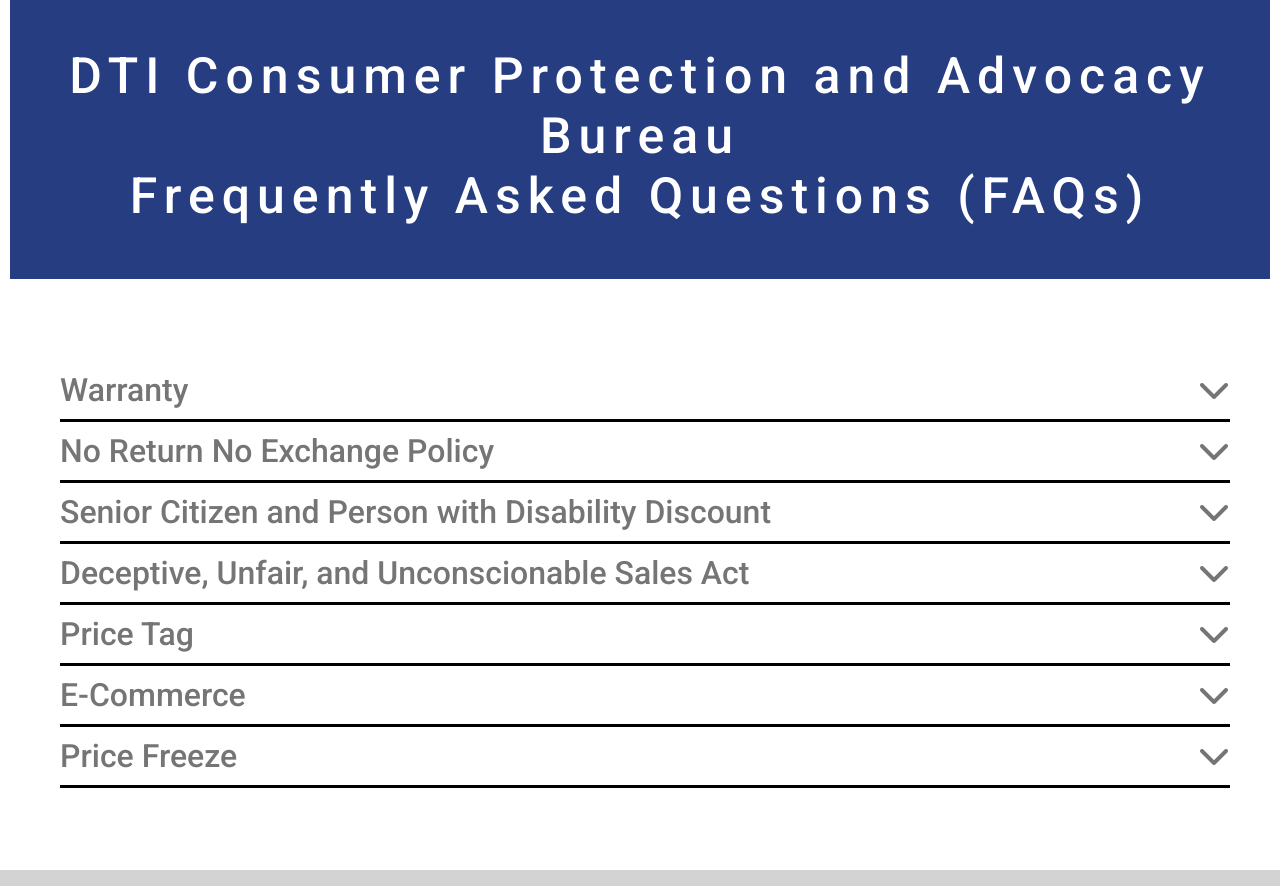
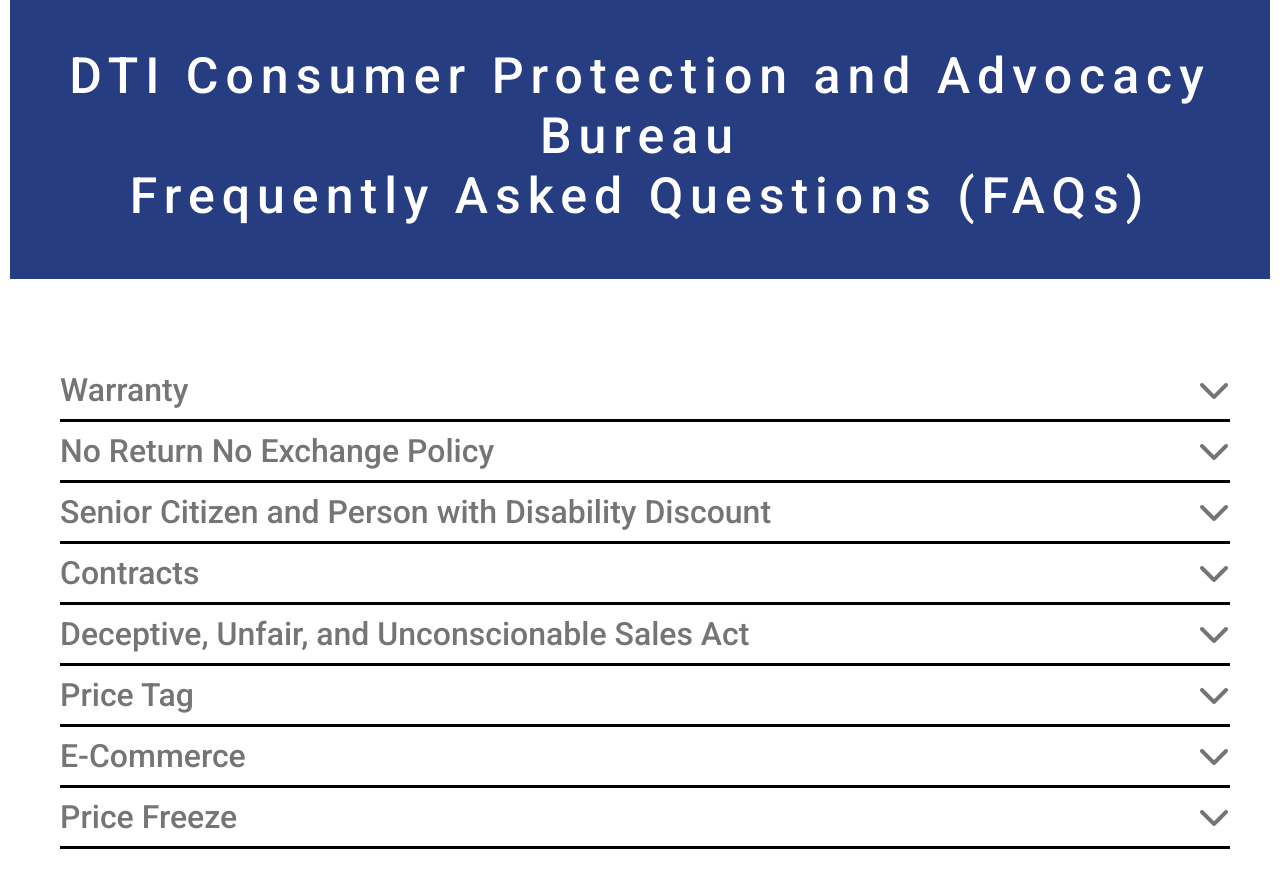
Before and after one commit to dti-cpab/frequentlyaskedquestions.github.io, a plain HTML site: page index.html in a window 1280 px wide. Shown: the part 107-993 px from the top of the page. Drawn offline with Linux system fonts and the light colour scheme.

Commit message:
Update index.html

```diff
--- a/index.html
+++ b/index.html
@@ -366,6 +366,43 @@
           </div>
         </div>
     </li>
+      <li>
+        <div class="topic">
+          <div class="topic-title"> Contracts </div>
+          <div class="topic-chevron">
+            <i class="fa fa-chevron-down" id="contract" onclick="chevronClick(id)"></i>
+          </div>
+          <div class="answers" id="contract-div">
+            <ul class="questions-list">
+              <li class="list-div">
+                <h4 id="contr-ques1-head" onclick="questionClick(id)"> <span id="plus"> &plus; </span> What is Contract?</h4>
+                <div class="answer-paragraph-hide" id="contr-ques1-ans">
+                  <p>According to the <b> Civil Code of the Philippines, Title II, Chapter 1, Article 1305:</b>
+                    A contract is a meeting of minds between two persons whereby one binds himself,
+                    with respect to the other, to give something or to render some service </p>
+                    <p>There is no contract unless the following requisites concur:</p>
+                    <p>(1) Consent of the contracting parties;</p>
+                    <p>(2) Object (or service) which is the subject matter of the contract;</p>
+                    <p>(3) Cause of the obligation which is established.(1261)</p>
+                </div>
+              </li>
+               <li class="list-div">
+                <h4 id="contr-ques2-head" onclick="questionClick(id)"> <span id="plus"> &plus; </span> What can DTI do with regards to contracts?</h4>
+                <div class="answer-paragraph-hide" id="contr-ques2-ans">
+                  <p>Your transaction with these entities are governed by a contract and is beyond the authority of DTI.
+                    In this regard, the terms and conditions thereof, particularly the provisions on payments, penalties,
+                    and termination constitute a binding agreement, provided they are not contrary to law, morals, good customs, public order, or public policy.</p>
+                    <p>We advise you to check the terms of the contract, particularly on cancellation, termination,
+                      and refund to guide you on your matters, as well as to reach out to a representative from the entity.</p>
+
+                </div>
+              </li>
+
+
+
+            </ul>
+          </div>
+        </div>
 
       <li>
         <div class="topic">
```
